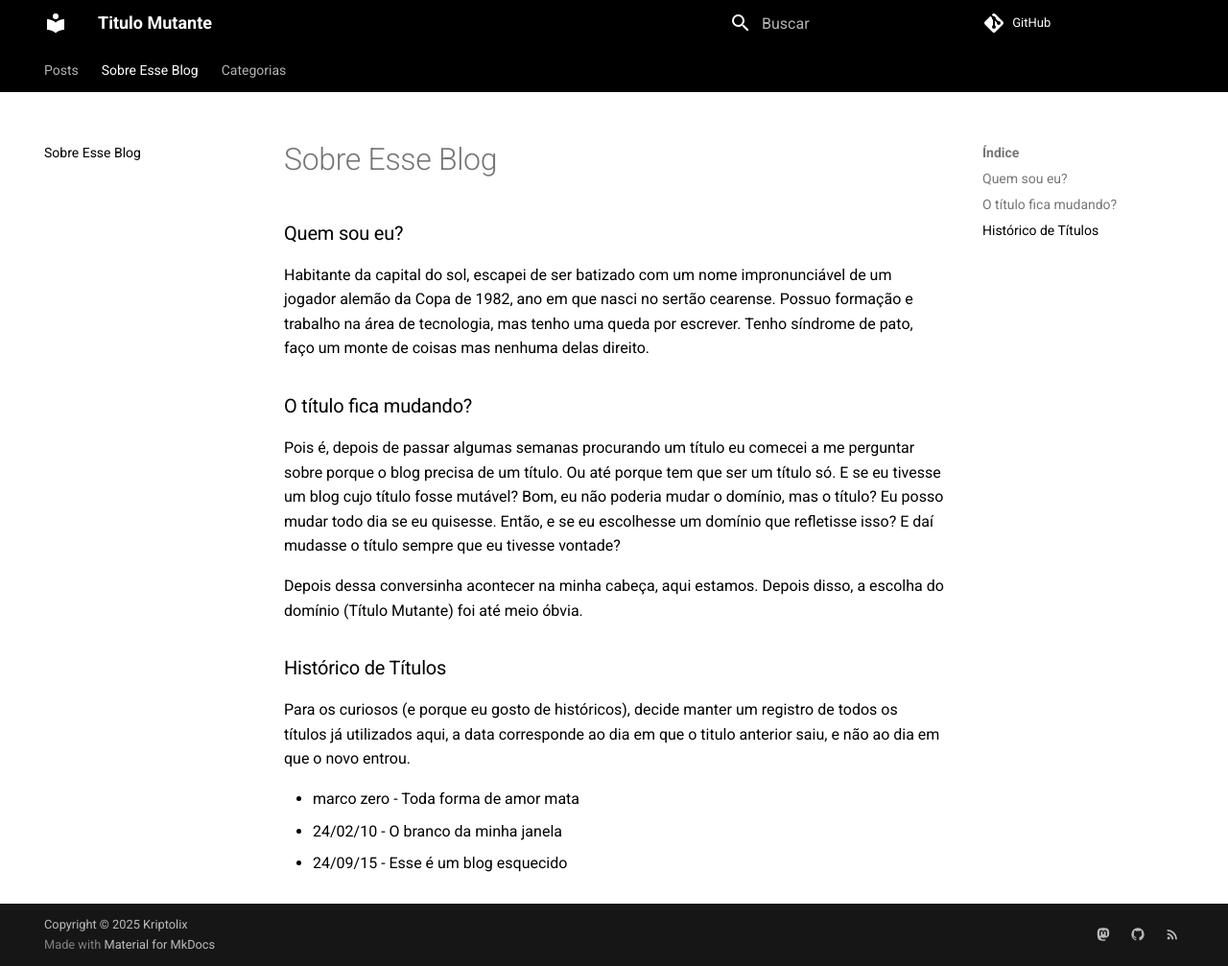
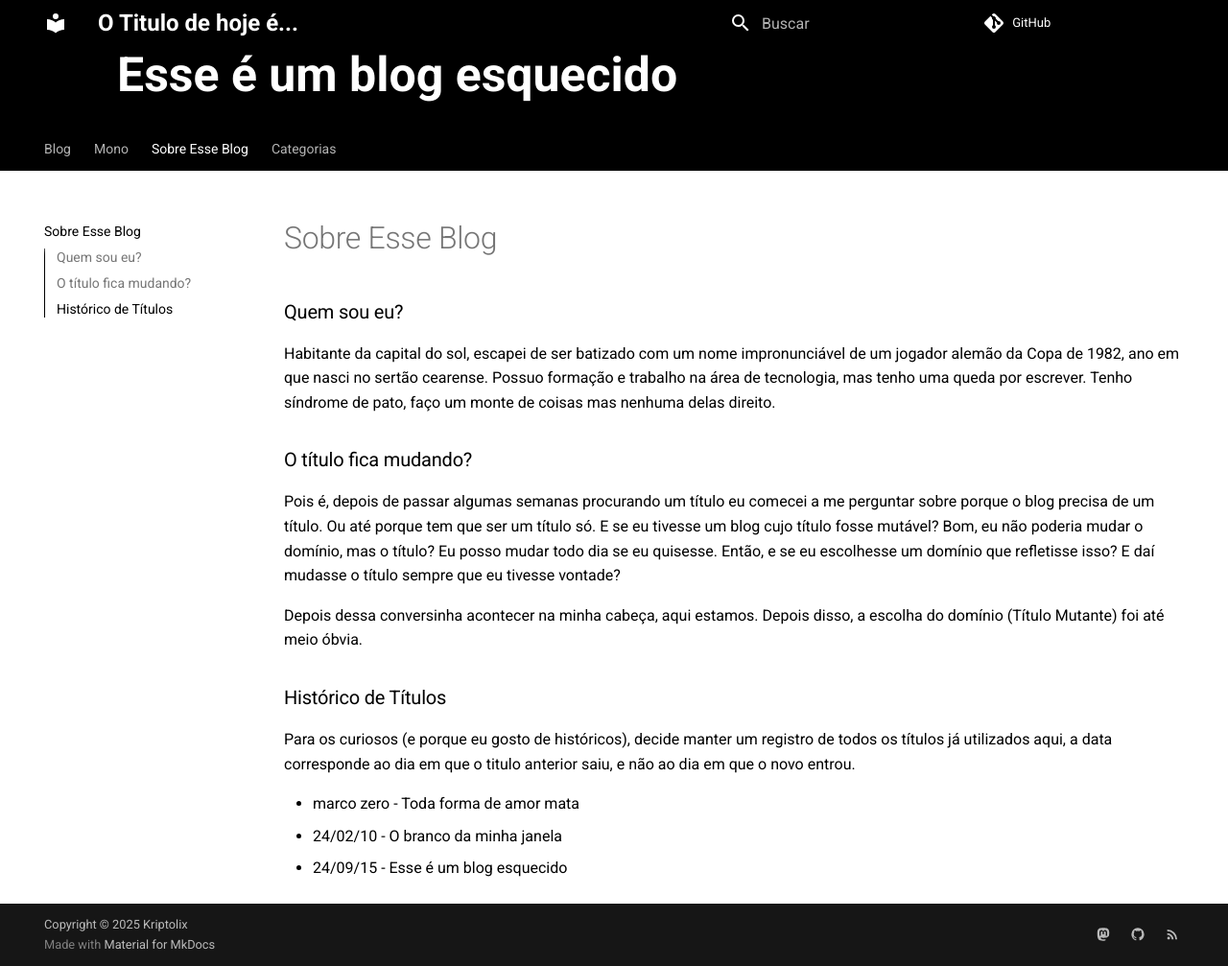
Before and after one commit to kriptolix/kriptolix.github.io, an MkDocs documentation site: the page built from docs/page_about.md, in a window 1280 px wide and 1007 px high. Shown: the whole window at 96% size. Built offline with MkDocs 1.6.1 and Material for MkDocs 9.7.7, drawn with Linux system fonts in a browser that asks for light colours; comment, search, counter and statistics services are not loaded.

Commit message:
Basic work on design finished

```diff
--- a/docs/index.md
+++ /dev/null
@@ -1 +0,0 @@
-# Posts
--- a/docs/stylesheets/extra.css
+++ b/docs/stylesheets/extra.css
@@ -18,3 +18,31 @@
   /* Bordas e linhas */
   --md-divider-color:           #cccccc;   /* cinza claro */
 }
+
+/* Alinha título principal */
+.custom-header-title {
+  display: flex;
+  flex-direction: column;
+  align-items: center;
+  text-align: center;
+}
+
+/* Primeira linha (menor) */
+.custom-header-line {
+  text-align: left;
+  align-self: flex-start;
+  font-size: 1.2rem;
+}
+
+/* Segunda linha (maior) */
+.custom-header-subtitle {
+  font-size: 2.5rem;
+  line-height: 1.2;
+  margin-left: 1rem;
+}
+
+/* Permite que o header cresça com o conteúdo */
+.md-header {
+  height: 130px !important;
+  padding-bottom: 1rem; /* Espaço opcional para respirar */
+}
--- a/mkdocs.yml
+++ b/mkdocs.yml
@@ -1,21 +1,24 @@
-site_name: Titulo Mutante
-site_description: "Um blog esquecido"
+site_name: Esse é um blog esquecido
+site_description: "Um canto escuro da internet"
 site_url: https://www.titulomutante.com.br
 theme:
+    name: material
+    custom_dir: overrides
+    palette:
+      primary: custon
     favicon: assets/images/favicon.ico
     features:
         - content.code.copy
-        - navigation.sections
+        - navigation.indexes
         - navigation.top
         - navigation.tabs
         - navigation.expand
         - navigation.path
+        - toc.follow
+        - toc.integrate
     icon:
         repo: material/git
     language: pt-BR
-    name: material
-    palette:
-      primary: custon
 extra_css:
     - stylesheets/extra.css
 extra_javascript:
@@ -73,4 +76,9 @@
 
 nav:
   - Início: index.md
+  - Mono:
+    - monocerus/introdução.md
+    - Caracteristicas:
+      - monocerus/caracteristicas.md
+      - monocerus/c_gerais.md
   - Sobre Esse Blog: page_about.md
--- /dev/null
+++ b/overrides/partials/header.html
@@ -0,0 +1,113 @@
+<!--
+  Copyright (c) 2025 Diego C. Sampaio <kriptolix@gmail.com>
+
+  Permission is hereby granted, free of charge, to any person obtaining a copy
+  of this software and associated documentation files (the "Software"), to
+  deal in the Software without restriction, including without limitation the
+  rights to use, copy, modify, merge, publish, distribute, sublicense, and/or
+  sell copies of the Software, and to permit persons to whom the Software is
+  furnished to do so, subject to the following conditions:
+
+  The above copyright notice and this permission notice shall be included in
+  all copies or substantial portions of the Software.
+
+  THE SOFTWARE IS PROVIDED "AS IS", WITHOUT WARRANTY OF ANY KIND, EXPRESS OR
+  IMPLIED, INCLUDING BUT NOT LIMITED TO THE WARRANTIES OF MERCHANTABILITY,
+  FITNESS FOR A PARTICULAR PURPOSE AND NON-INFRINGEMENT. IN NO EVENT SHALL THE
+  AUTHORS OR COPYRIGHT HOLDERS BE LIABLE FOR ANY CLAIM, DAMAGES OR OTHER
+  LIABILITY, WHETHER IN AN ACTION OF CONTRACT, TORT OR OTHERWISE, ARISING
+  FROM, OUT OF OR IN CONNECTION WITH THE SOFTWARE OR THE USE OR OTHER DEALINGS
+  IN THE SOFTWARE.
+-->
+
+<!-- Determine classes -->
+{% set class = "md-header" %}
+{% if "navigation.tabs.sticky" in features %}
+{% set class = class ~ " md-header--shadow md-header--lifted" %}
+{% elif "navigation.tabs" not in features %}
+{% set class = class ~ " md-header--shadow" %}
+{% endif %}
+
+<!-- Header -->
+<header class="{{ class }}" data-md-component="header">
+    <nav class="md-header__inner md-grid" aria-label="{{ lang.t('header') }}">
+
+        <!-- Link to home -->
+        <a href="{{ config.extra.homepage | d(nav.homepage.url, true) | url }}" title="{{ config.site_name | e }}"
+            class="md-header__button md-logo" aria-label="{{ config.site_name }}" data-md-component="logo">
+            {% include "partials/logo.html" %}
+        </a>
+
+        <!-- Button to open drawer -->
+        <label class="md-header__button md-icon" for="__drawer">
+            {% set icon = config.theme.icon.menu or "material/menu" %}
+            {% include ".icons/" ~ icon ~ ".svg" %}
+        </label>
+
+        <!-- Header title -->
+        <div class="md-header__title" data-md-component="header-title">
+            <div class="md-header__ellipsis">
+                <div class="md-header__topic custom-header-title">
+                    <div class="custom-header-line">O Titulo de hoje é...</div>
+                    <div class="custom-header-subtitle">{{ config.site_name }}</div>
+                </div>
+                <div class="md-header__topic" data-md-component="header-topic">
+                    <span class="md-ellipsis">
+                        {% if page.meta and page.meta.title %}
+                        {{ page.meta.title }}
+                        {% else %}
+                        {{ page.title }}
+                        {% endif %}
+                    </span>
+                </div>
+            </div>
+        </div>
+
+        <!-- Color palette toggle -->
+        {% if config.theme.palette %}
+        {% if not config.theme.palette is mapping %}
+        {% include "partials/palette.html" %}
+        {% endif %}
+        {% endif %}
+
+        <!-- User preference: color palette -->
+        {% if not config.theme.palette is mapping %}
+        {% include "partials/javascripts/palette.html" %}
+        {% endif %}
+
+        <!-- Site language selector -->
+        {% if config.extra.alternate %}
+        {% include "partials/alternate.html" %}
+        {% endif %}
+
+        <!-- Button to open search modal -->
+        {% if "material/search" in config.plugins %}
+        {% set search = config.plugins["material/search"] | attr("config") %}
+
+        <!-- Check if search is actually enabled - see https://t.ly/DT_0V -->
+        {% if search.enabled %}
+        <label class="md-header__button md-icon" for="__search">
+            {% set icon = config.theme.icon.search or "material/magnify" %}
+            {% include ".icons/" ~ icon ~ ".svg" %}
+        </label>
+
+        <!-- Search interface -->
+        {% include "partials/search.html" %}
+        {% endif %}
+        {% endif %}
+
+        <!-- Repository information -->
+        {% if config.repo_url %}
+        <div class="md-header__source">
+            {% include "partials/source.html" %}
+        </div>
+        {% endif %}
+    </nav>
+
+    <!-- Navigation tabs (sticky) -->
+    {% if "navigation.tabs.sticky" in features %}
+    {% if "navigation.tabs" in features %}
+    {% include "partials/tabs.html" %}
+    {% endif %}
+    {% endif %}
+</header>
```
Also changed, not shown: docs/monocerus/c_gerais.md (added, +9 -0 lines), docs/monocerus/caracteristicas.md (added, +9 -0 lines), docs/monocerus/introdução.md (added, +12 -0 lines), 1 other file.
